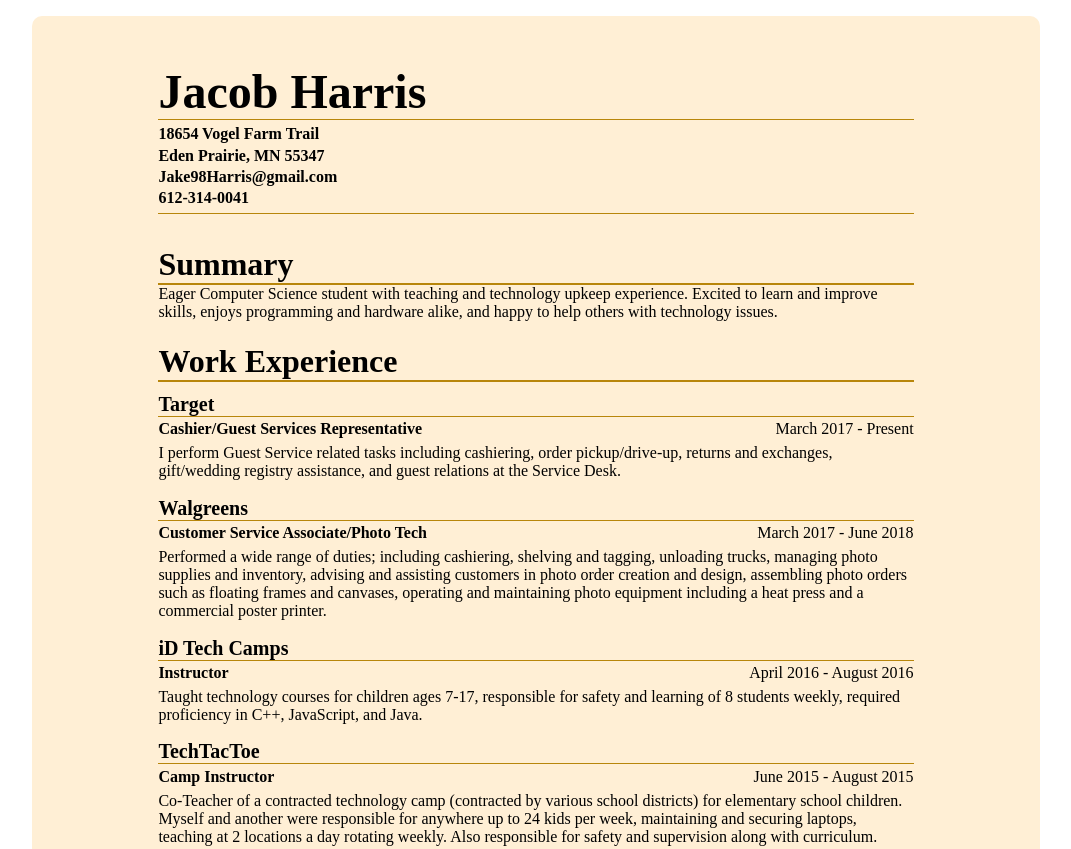
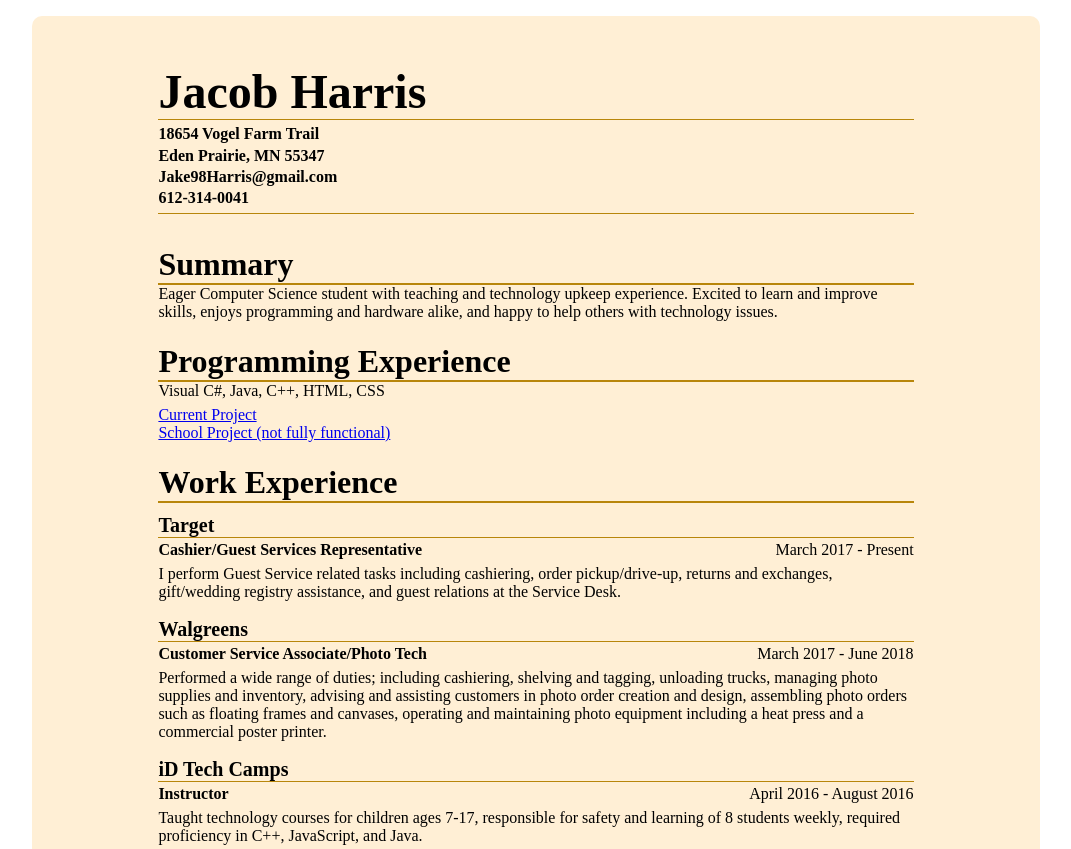
Before and after one commit to Flutterdashie/Resume-Website, a plain HTML site: page index.html in a window 1280 px wide. Shown: the top 849 px of the page, without its empty margins (104-1175 px from the left). Drawn offline with Linux system fonts and the light colour scheme.

Commit message:
Added links

```diff
--- a/index.html
+++ b/index.html
@@ -22,6 +22,15 @@
             <p>Eager Computer Science student with teaching and technology upkeep experience.
             Excited to learn and improve skills, enjoys programming and hardware alike, and happy to help others with technology issues.</p>
         </div>
+
+        <div id="programming">
+            <h3>Programming Experience</h3>
+            <p>Visual C#, Java, C++, HTML, CSS</p>
+            <p> <a href="https://github.com/Flutterdashie/KTaNEHelper">Current Project</a><br>
+            <a href="https://github.com/Flutterdashie/JacobHarrisPizzaPhase4">School Project (not fully functional)</a>
+        </p>
+        </div>
+
         <div id="work-exp">
             <h3>Work Experience</h3>
             <div id="target">
```
